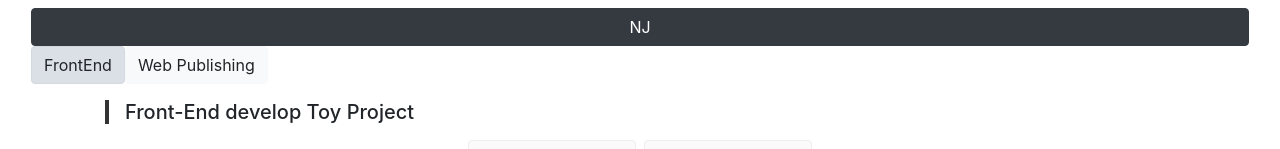
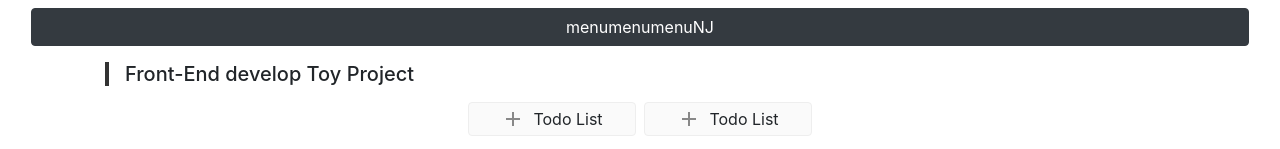
Before and after one commit to NamooJang/portfolioNJ, an Angular app: page / in a window 1280 px wide. Shown: the top 149 px of the page. Built offline with nearby package versions, Linux system fonts and the light colour scheme.

Commit message:
Update header.component.html

```diff
--- a/src/app/header/header.component.html
+++ b/src/app/header/header.component.html
@@ -2,12 +2,12 @@
     <div class="dontainer-fluid col-xl">
         <div class="navbar-header">
             <button type="button" class="navbar-toggle btn btn-dark col-xl" (click)="collapsed = !collapsed">
-              <!-- <span class="icon-bar" *ngFor="let iconBar of [1, 2, 3]">menu</span> -->
+              <span class="icon-bar" *ngFor="let iconBar of [1, 2, 3]">menu</span>
               <span routerLink="/">NJ</span>
             </button>
         </div>
 
-        <div class="navbar-collapse">
+        <div class="navbar-collapse" [class.collapse]="collapsed" (window:resize)="collapsed = true">
             <ul class="nav navbar-nav flex-row">
                 <li class="nav-item">
                     <a href="#" class="btn btn-light active" (click)="selected('frontEnd', $event)">FrontEnd</a>
```
